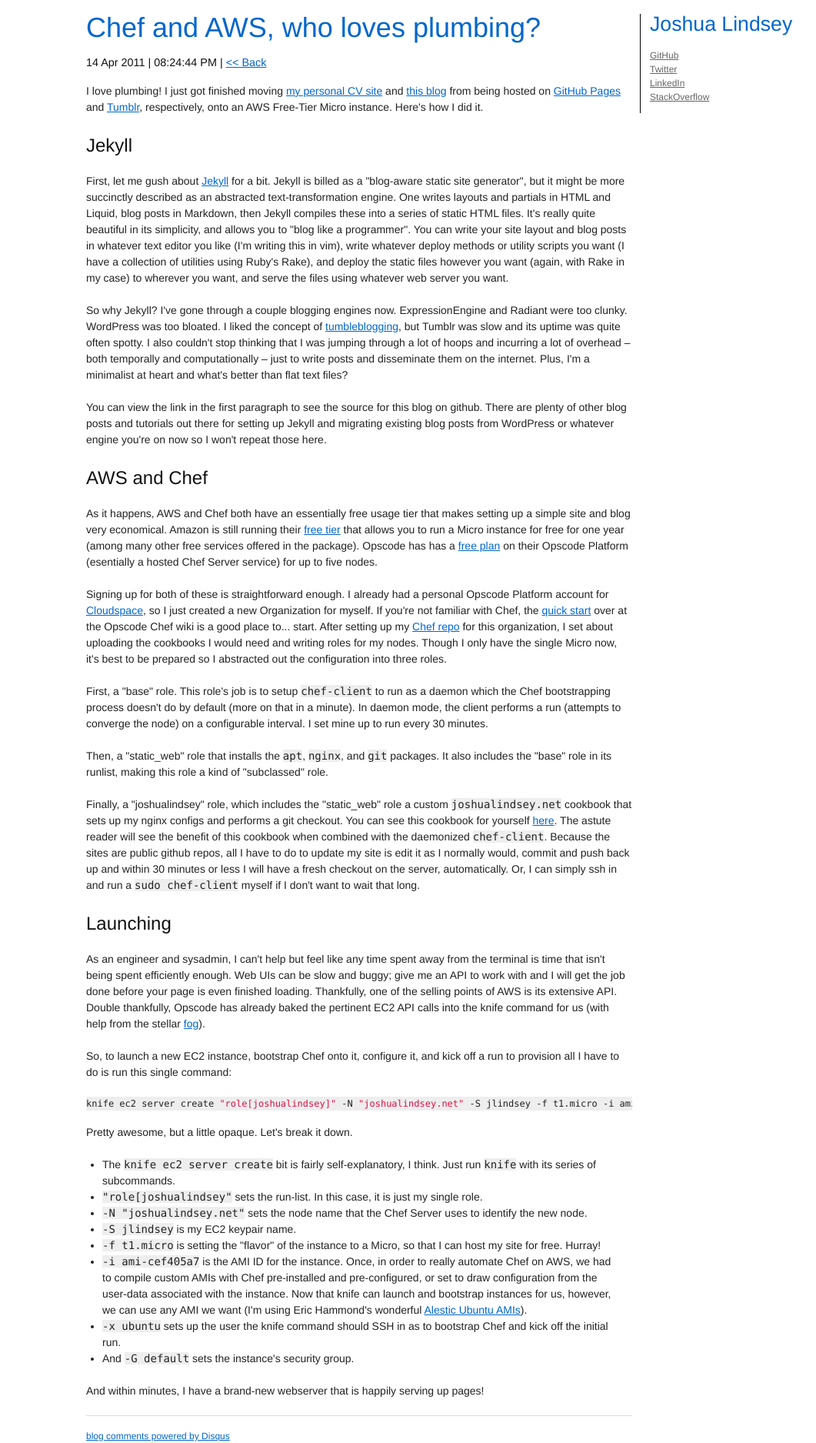
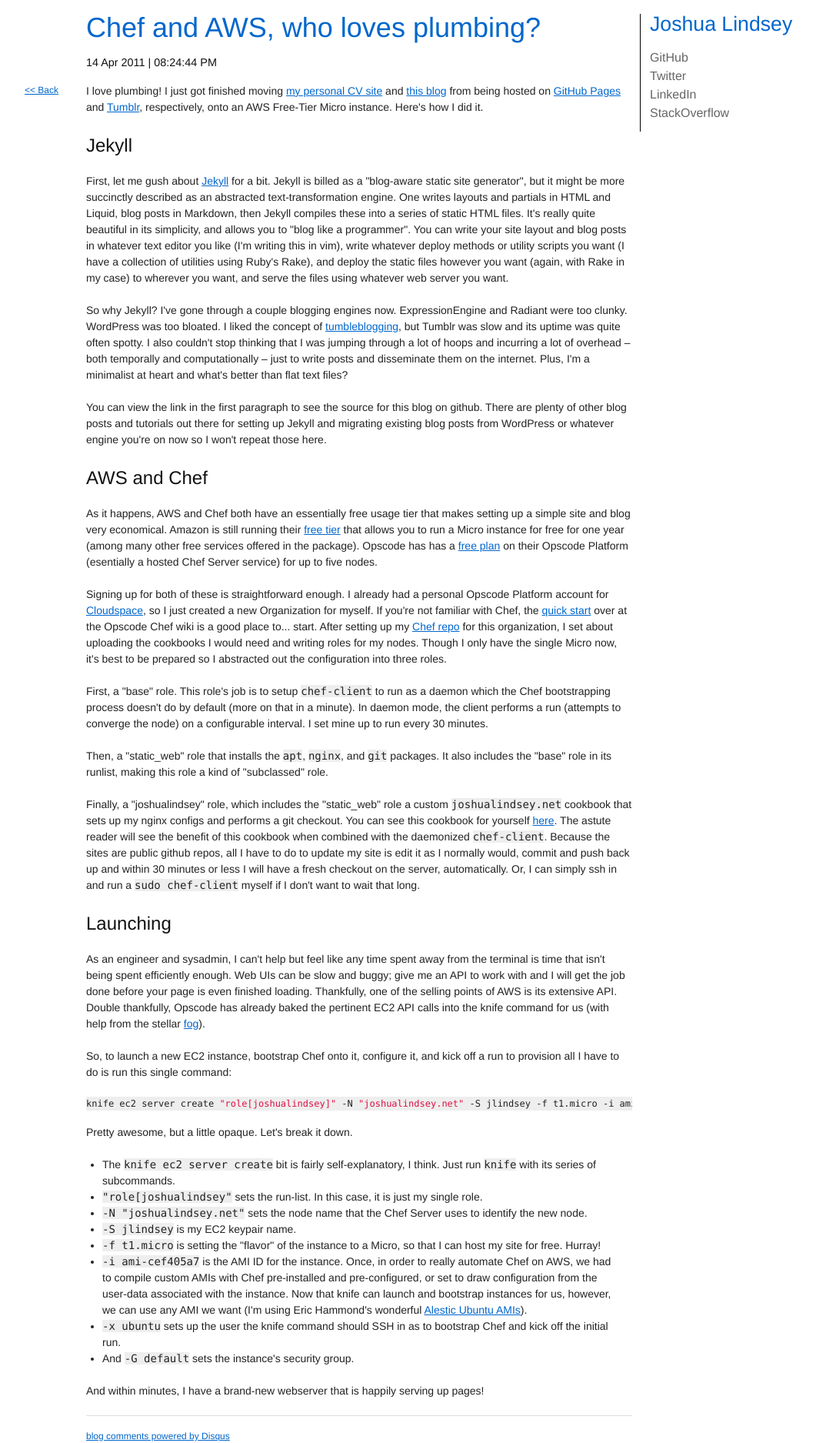
Before and after one commit to jlindsey/blog, a Jekyll site: the page public/2011-04-14/chef-and-aws-who-loves-plumbing/index.html, which Jekyll copies as it is, in a window 1280 px wide. Shown: the whole page at 77% size, without its empty margins (53-1114 px from the left). Built offline with Jekyll 4.4.1, drawn with Linux system fonts in a browser that asks for light colours; Markdown is read by kramdown in place of the engine named in the settings; comment, search, counter and statistics services are not loaded.

Commit message:
Regenerated for Fri Apr 15 11:24:29 EDT 2011

```diff
--- a/public/2011-04-14/chef-and-aws-who-loves-plumbing/index.html
+++ b/public/2011-04-14/chef-and-aws-who-loves-plumbing/index.html
@@ -15,7 +15,8 @@
     <div class="container prepend-top">
       <div class="span-18">
         <h1><a class="post-title" href="/blog/2011-04-14/chef-and-aws-who-loves-plumbing">Chef and AWS, who loves plumbing?</a></h1>
-<h4>14 Apr 2011 | 08:24:44 PM | <a href="/blog">&lt;&lt; Back</a></h4>
+<h4>14 Apr 2011 | 08:24:44 PM</h4>
+<span class="pull-2"><a href="/blog">&lt;&lt; Back</a></span>
 
 <p>I love plumbing! I just got finished moving <a href="https://github.com/jlindsey/jlindsey.github.com">my personal CV site</a> and <a href="https://github.com/jlindsey/blog">this blog</a>
 from being hosted on <a href="http://pages.github.com/">GitHub Pages</a> and <a href="http://tumblr.com">Tumblr</a>, respectively, onto an AWS Free-Tier Micro instance. Here's how
@@ -120,10 +121,10 @@
 
       <div class="span-5 sidebar last">
         <h3><a href="/" class="backlink">Joshua Lindsey</a></h3>
-        <a href="https://github.com/jlindsey" class="quiet">GitHub</a><br class="clear">
-        <a href="https://twitter.com/lesmothian" class="quiet">Twitter</a><br class="clear">
-        <a href="http://www.linkedin.com/pub/josh-lindsey/12/675/33" class="quiet">LinkedIn</a><br class="clear">
-        <a href="http://stackoverflow.com/users/155094/josh-lindsey" class="quiet">StackOverflow</a><br class="clear">
+        <a href="https://github.com/jlindsey" class="quiet sidebar-link">GitHub</a><br class="clear">
+        <a href="https://twitter.com/lesmothian" class="quiet sidebar-link">Twitter</a><br class="clear">
+        <a href="http://www.linkedin.com/pub/josh-lindsey/12/675/33" class="quiet sidebar-link">LinkedIn</a><br class="clear">
+        <a href="http://stackoverflow.com/users/155094/josh-lindsey" class="quiet sidebar-link">StackOverflow</a><br class="clear">
       </div>
     </div>
   </body>
--- a/public/css/blueprint/screen.css
+++ b/public/css/blueprint/screen.css
@@ -68,7 +68,7 @@
 .small {font-size:.8em;margin-bottom:1.875em;line-height:1.875em;}
 .large {font-size:1.2em;line-height:2.5em;margin-bottom:1.25em;}
 .hide {display:none;}
-.quiet {color:#666; text-decoration:none;}
+.quiet {color:#666;}
 .loud {color:#000;}
 .highlight {background:#ff0;}
 .added {background:#060;color:#fff;}
--- a/public/css/screen.css
+++ b/public/css/screen.css
@@ -6,3 +6,4 @@
 .post-title { text-decoration: none }
 .sidebar { border-left: 1px solid black; padding: 0 0 1em 1em; }
 .backlink { text-decoration: none; font-size: 20pt; }
+.sidebar-link { text-decoration: none; font-size: 12pt; }
```
Also changed, not shown: public/index.html (+4 -4 lines).
